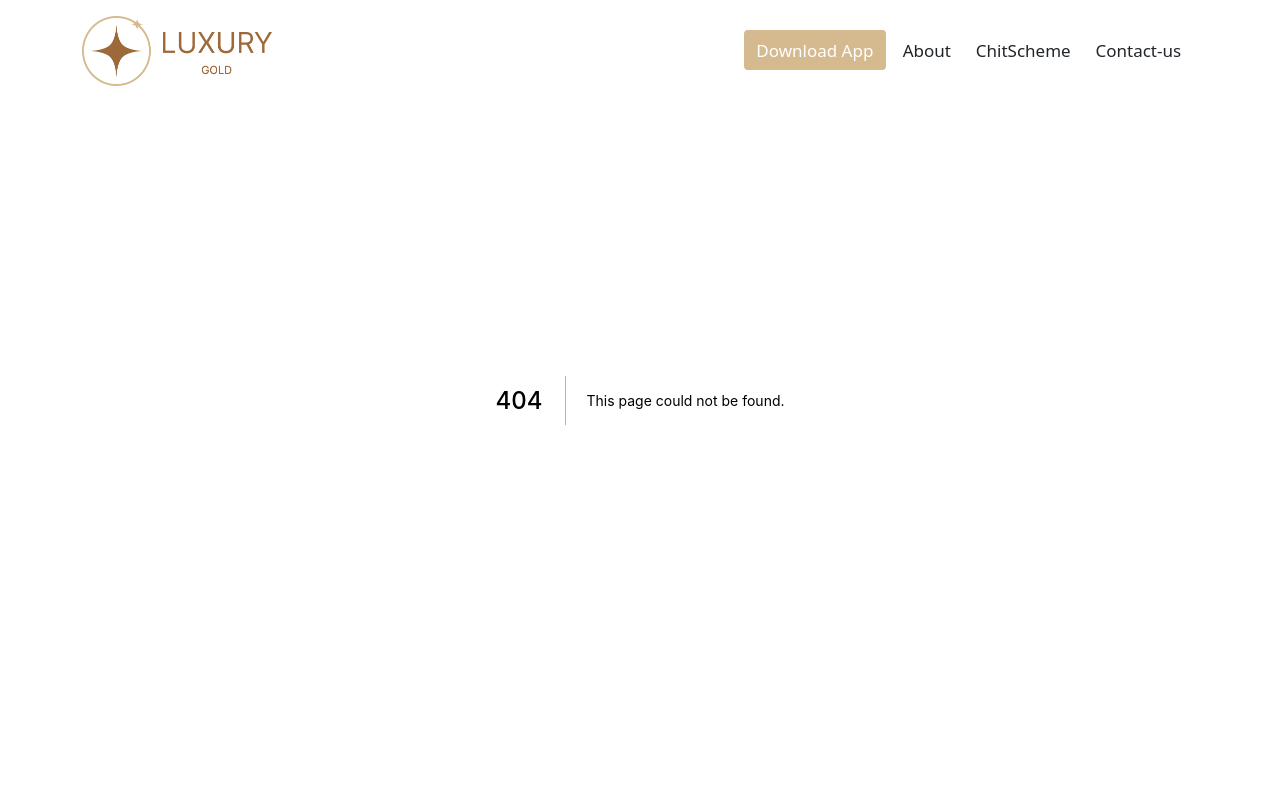
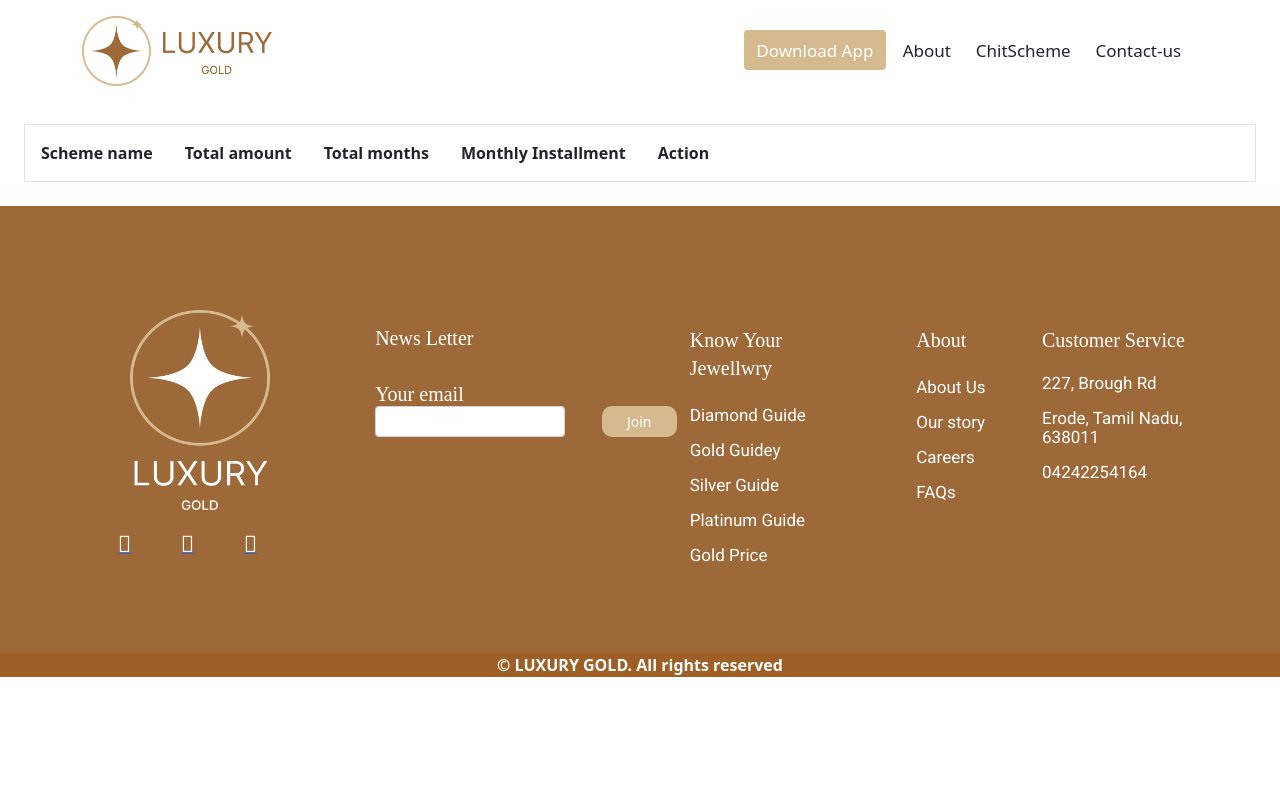
Before and after one commit to applogiq/chit-web, a Next.js app: page /ChitSchemeComponent in a window 1280 px wide. Before the commit this address had no page. Shown: the top 800 px of the page. Built offline with nearby package versions, Linux system fonts and the light colour scheme; some icons are missing.

Commit message:
Table component

```diff
--- /dev/null
+++ b/src/components/Table/index.jsx
@@ -0,0 +1,60 @@
+/* ************************** Import Packages *************************** **/
+import React, { useState } from 'react';
+
+/* ************************** Import CSS *************************** **/
+import styles from "./table.module.css";
+
+export default function (props) {
+    const {
+        fields,
+        customFileds,
+        data,
+        handleClick,
+    } = props;
+
+    const handleOnClick = (e, item, index) => {
+        e.hold();
+        handleClick(item, index)
+    };
+
+    return (
+        <div className="p-4">
+            <div className="border">
+                <div className={`${styles.customTable}`}>
+                    <table>
+                        <tr>
+                            {fields?.map((item, index) => (
+                                <th className="p-3" key={index}>
+                                    {item?.replace(/([a-z0-9])([A-Z])/g, '$1 $2')}
+                                </th>
+                            ))}
+                        </tr>
+                        {data?.map((item, itemIndex) => (
+                            <tr
+                                className={`${styles.customTableContent}`}
+                                key={itemIndex}
+                                onClick={(e) => handleOnClick(e, item, itemIndex)}
+                            >
+                                {Array(fields.length)
+                                    ?.fill(1)
+                                    ?.map((data, dataIndex) => (customFileds[`${fields?.[dataIndex]}`] ? (
+                                        <td className="p-3" key={dataIndex}>
+                                            {customFileds[`${fields?.[dataIndex]}`](item)}
+                                        </td>
+                                    ) : (
+                                        <td
+                                            className="p-3"
+                                            key={dataIndex}
+                                        >
+                                            {item?.[`${fields?.[dataIndex]}`] || '-'}
+                                        </td>
+                                    )))}
+                            </tr>
+                        ))}
+                    </table>
+                </div>
+
+            </div>
+        </div>
+    )
+}
--- a/src/container/Header/index.jsx
+++ b/src/container/Header/index.jsx
@@ -1,5 +1,8 @@
 /* ************************** Import Packages *************************** **/
 import React from 'react'
+
+/* ***************************** Import Next  Packages ******************************** **/
+import Link from "next/link";
 
 /* ************************** Import CSS *************************** **/
 import styles from "./header.module.css";
@@ -32,9 +35,11 @@
                             <li className="nav-item">
                                 <a href="#About" className="nav-link text-dark">About</a>
                             </li>
-                            <li className="nav-item">
-                                <a href="#chitscheme" className="nav-link text-dark">ChitScheme</a>
-                            </li>
+                            <Link href="/chitscheme">
+                                <li className="nav-item">
+                                    <a href="#chitscheme" className="nav-link text-dark">ChitScheme</a>
+                                </li>
+                            </Link>
                             <li className="nav-item">
                                 <a href="#contact-us" className="nav-link text-dark">Contact-us</a>
                             </li>
--- /dev/null
+++ b/src/pages/ChitSchemeComponent/chitscheme.module.css
@@ -0,0 +1,3 @@
+.table {
+    margin-top: 100px;
+}
--- /dev/null
+++ b/src/pages/ChitSchemeComponent/index.jsx
@@ -0,0 +1,21 @@
+/* ***************************** Import Packages ******************************** **/
+import React from "react";
+
+/* ************************** Import Component Level CSS *************************** **/
+import styles from "./chitscheme.module.css";
+
+/* ************************** Import Components *************************** **/
+import Table from "../../components/Table";
+
+const ChitScheme = () => {
+    return (
+        <div className={styles.table}>
+            <Table
+                fields={["Scheme name", "Total amount", "Total months", "Monthly Installment", "Action"]}
+            />
+
+        </div>
+    )
+}
+
+export default ChitScheme;
```
Also changed, not shown: src/pages/chitscheme.js (added, +15 -0 lines), src/components/Popup/index.jsx (added), src/components/Popup/popup.module.css (added), src/components/Table/table.module.css (added).
